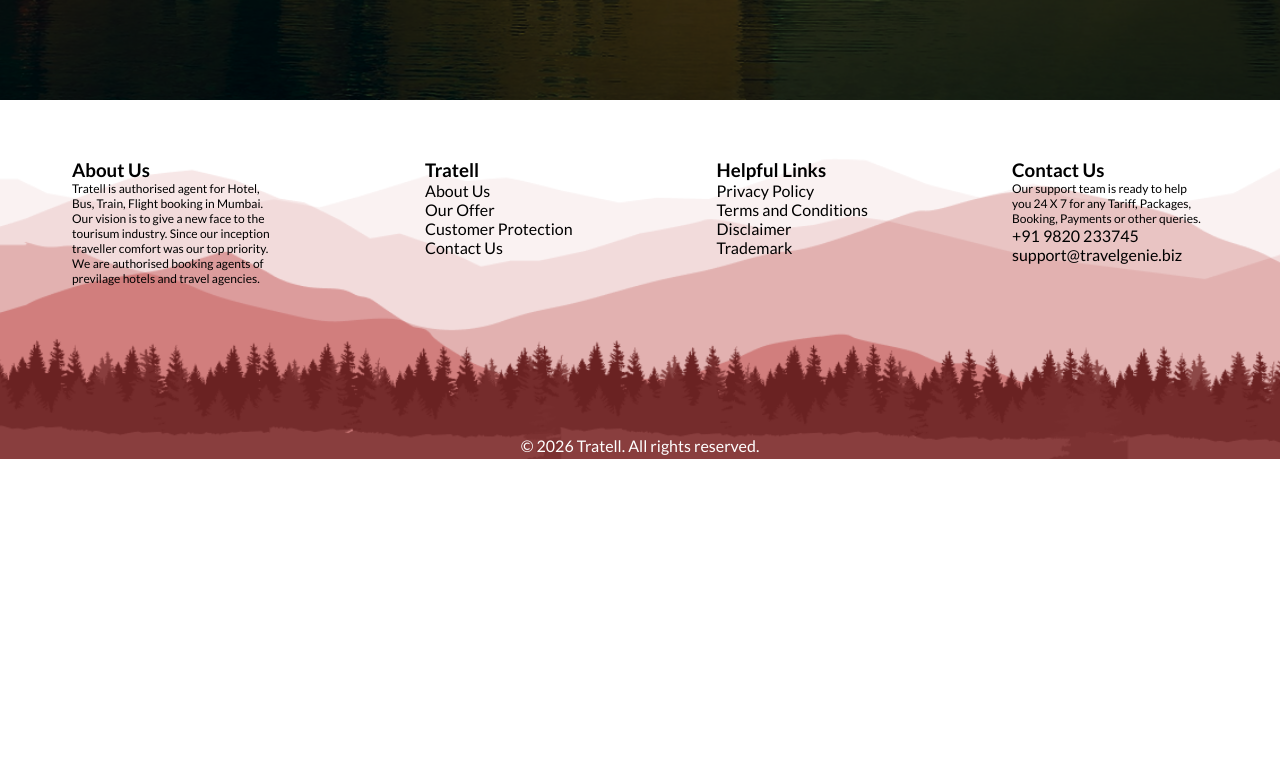
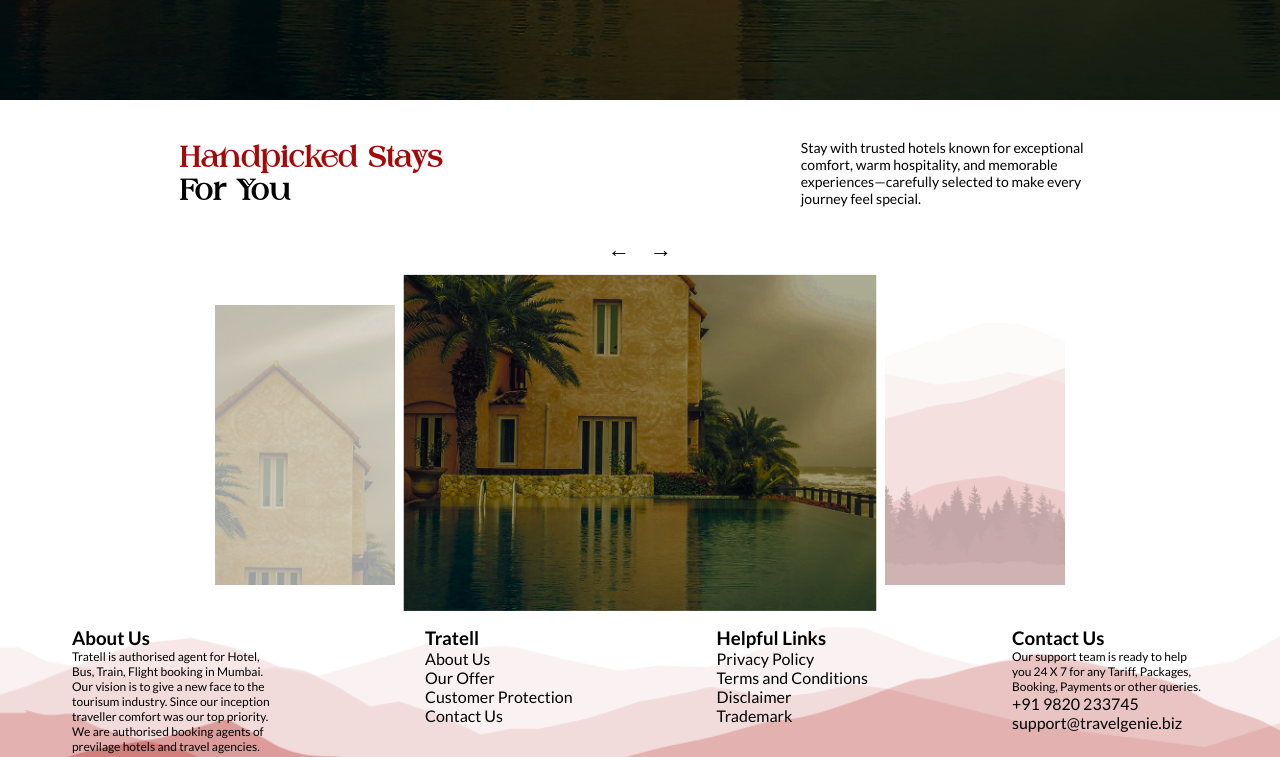
Before and after one commit to SLICKjp/Tratell, a React (Vite) app: page / in a window 1280 px wide. Shown: the part 620-1377 px from the top of the page. Before the commit the page ends 1079 px from the top, so only its background shows below. Built offline with nearby package versions, Linux system fonts and the light colour scheme.

Commit message:
Added Hotel Image Slider

```diff
--- a/index.html
+++ b/index.html
@@ -5,6 +5,7 @@
   <meta charset="UTF-8" />
   <link rel="icon" type="image/svg+xml" href="/favicon.svg" />
   <meta name="viewport" content="width=device-width, initial-scale=1.0" />
+  <title>Tratell</title>
   <link rel="preconnect" href="https://fonts.googleapis.com">
 <link rel="preconnect" href="https://fonts.gstatic.com" crossorigin>
 <link href="https://fonts.googleapis.com/css2?family=Lato:ital,wght@0,100;0,300;0,400;0,700;0,900;1,100;1,300;1,400;1,700;1,900&display=swap" rel="stylesheet">
--- /dev/null
+++ b/src/components/FeaturedStay/FeaturedStays.jsx
@@ -0,0 +1,72 @@
+import { useState } from 'react';
+import './featuredstays.css';
+import Hotel from "../../assets/slider/hotel.png";
+import Hero from "../../assets/hero/heroimg.png"
+import Footer from "../../assets/footer/footer_bg.png"
+
+const images = [Hotel,Hero,Footer];
+
+const FeaturedStays = () => {
+  const [index, setIndex] = useState(1);
+
+  const nextSlide = () => {
+    setIndex((prev) => (prev + 1) % images.length);
+  };
+
+  const prevSlide = () => {
+    setIndex((prev) => (prev === 0 ? images.length - 1 : prev - 1));
+  };
+
+  return (
+    <section className='featured-stays-container'>
+
+      <div className="featured-stays-title-container">
+
+        <div className="featured-stays-title">
+          <h1>
+            <span className="primary-text">Handpicked Stays</span> <br />
+            <span className="secondary-text">For You</span>
+          </h1>
+        </div>
+
+        <div className="featured-stays-body">
+          Stay with trusted hotels known for exceptional comfort, warm hospitality, and memorable experiences—carefully selected to make every journey feel special.
+        </div>
+
+      </div>
+
+      {/* Arrows */}
+      <div className="slider-arrows">
+        <span onClick={prevSlide}>←</span>
+        <span onClick={nextSlide}>→</span>
+      </div>
+
+      {/* Image Slider */}
+      <div className="img-slider">
+
+        {/* Left */}
+        <img
+          src={images[(index - 1 + images.length) % images.length]}
+          className='side-img'
+          alt="left"
+        />
+
+        {/* Center */}
+        <div className="main-img">
+          <img src={images[index]} alt="main" />
+        </div>
+
+        {/* Right */}
+        <img
+          src={images[(index + 1) % images.length]}
+          className='side-img'
+          alt="right"
+        />
+
+      </div>
+
+    </section>
+  );
+};
+
+export default FeaturedStays;
--- /dev/null
+++ b/src/components/FeaturedStay/featuredstays.css
@@ -0,0 +1,61 @@
+.featured-stays-title-container {
+    display: flex;
+    justify-content: space-around;
+    align-items: center; /* added */
+    margin-bottom: 30px; /* added */
+}
+
+.primary-text,
+.secondary-text {
+    font-family: 'TratellFont';
+}
+
+.primary-text {
+    color: #A60807;
+}
+
+.featured-stays-body {
+    font-family: 'Lato';
+    font-size: 14px;
+    width: 300px;
+}
+
+/* Arrows (added) */
+.slider-arrows {
+    text-align: center;
+    margin: 20px 0;
+    font-size: 22px;
+    cursor: pointer;
+}
+
+.slider-arrows span {
+    margin: 0 10px;
+}
+
+/* Slider */
+.img-slider {
+    display: flex;
+    flex-direction: row;
+    justify-content: center;
+    align-items: center;
+    gap: 20px;
+}
+
+/* Side Images */
+.side-img {
+    width: 180px; /* slightly reduced */
+    height: 280px;
+    object-fit: cover;
+    opacity: 0.4;
+}
+
+/* Main Image */
+.main-img {
+    transform: scale(1.05); /* added for emphasis */
+}
+
+.main-img img {
+    width: 450px; /* slightly increased */
+    height: 320px;
+    object-fit: cover;
+}
--- a/src/pages/HomePage.jsx
+++ b/src/pages/HomePage.jsx
@@ -1,4 +1,5 @@
 
+import FeaturedStays from '../components/FeaturedStay/FeaturedStays';
 import Footer from '../components/Footer/Footer';
 import Navbar from '../components/Navbar/Navbar'
 
@@ -13,6 +14,7 @@ const HomePage = () => {
             <h2 className='hero-text-title'>TRATELL</h2>
             <p className='hero-text-subtitle'>Tell Your Travel Story</p>
         </div>
+        <FeaturedStays/>
         <Footer/>
         </div>
     )
```
Also changed, not shown: src/assets/slider/hotel.png (added).
